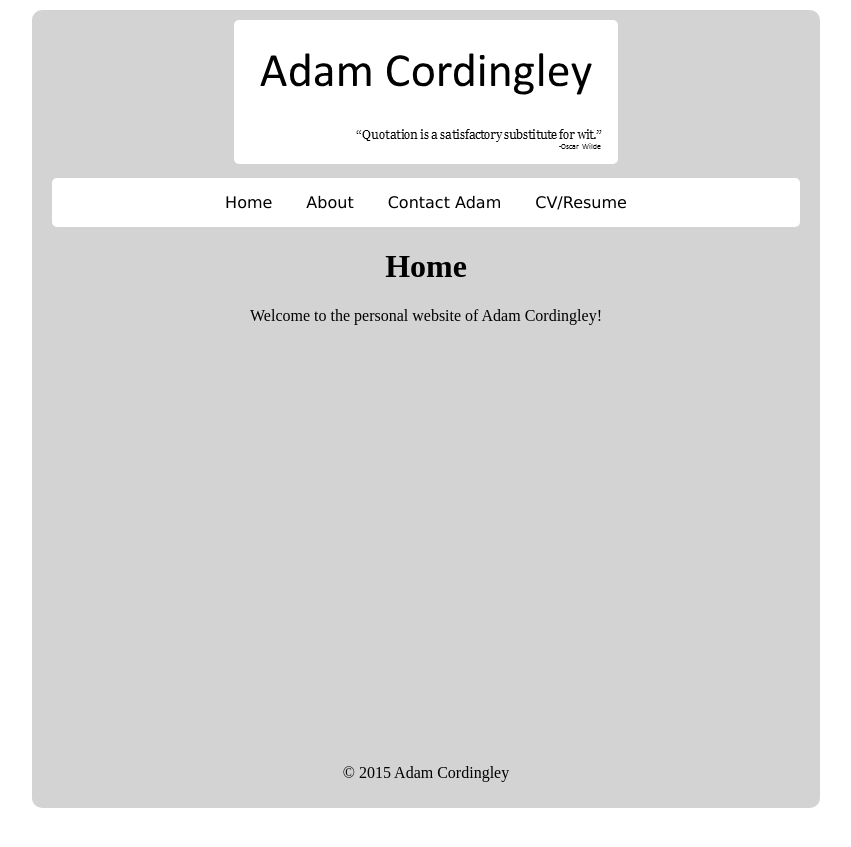
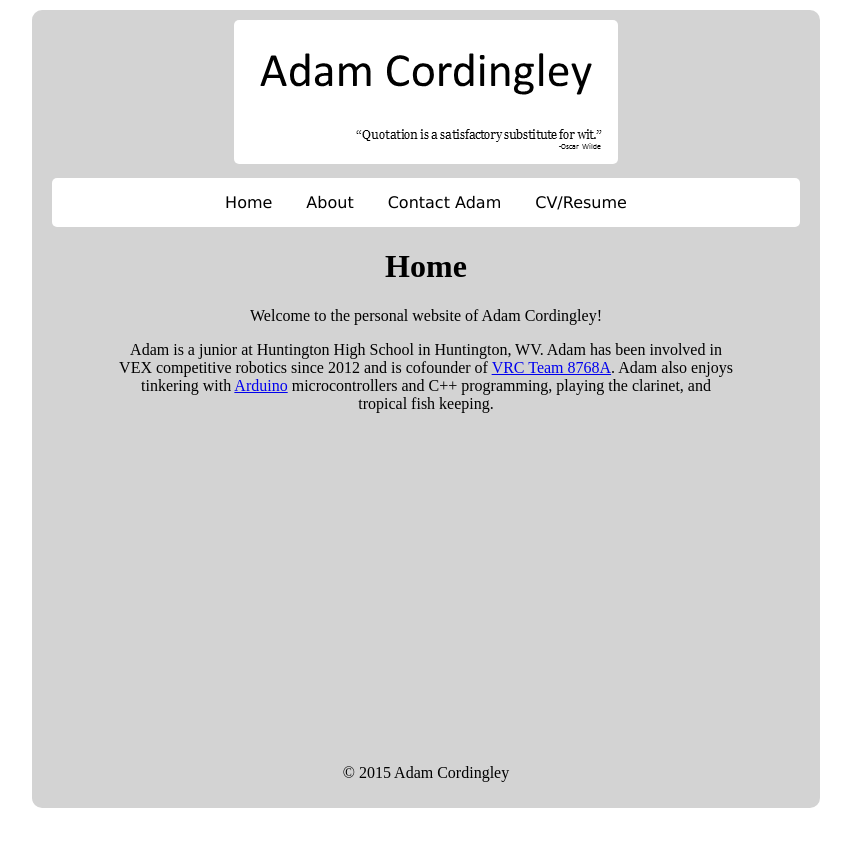
Before and after one commit to AdamC19/AdamC19.github.io, a Jekyll site: the page built from index.html, in a window 1280 px wide. Shown: the top 847 px of the page, without its empty margins (222-1073 px from the left). Built offline with Jekyll 4.4.1, drawn with Linux system fonts in a browser that asks for light colours.

Commit message:
Updates
Added content and improved layout.

```diff
--- a/_layouts/default.html
+++ b/_layouts/default.html
@@ -33,7 +33,7 @@
 			<span><a href="contact.html" id="link">Contact Adam</a></span>
 			<span><a href="AdamCordingleyCV.pdf" id="link" target="_blank">CV/Resume</a></span>
 		</div>
-		<div id="content">
+		<div id="content" class="center">
 			<h1>{{ page.title }}</h1>
 
 			{{ content }}
--- a/about.html
+++ b/about.html
@@ -1,4 +1,4 @@
 ---
 title: About
 ---
-<p>*There is no content here yet.*</p>
+<p>This site is hosted on <a href="http://github.com/">GitHub</a>. The repository for this site can be viewed .</p>
--- a/index.html
+++ b/index.html
@@ -2,3 +2,4 @@
 title: Home
 ---
 <p>Welcome to the personal website of Adam Cordingley!</p>
+<p>Adam is a junior at Huntington High School in Huntington, WV. Adam has been involved in VEX competitive robotics since 2012 and is cofounder of <a href="http://backdrive.github.io/">VRC Team 8768A</a>. Adam also enjoys tinkering with <a href="http://arduino.cc">Arduino</a> microcontrollers and C++ programming, playing the clarinet, and tropical fish keeping.</p>
--- a/style.css
+++ b/style.css
@@ -26,6 +26,7 @@ div#nav {
 }
 
 div#content {
+	width:80%;
 	min-height: 500px;
 	text-align: center;
 }
@@ -58,3 +59,7 @@ a:visited#link {
 
 	color: black;
 }
+
+/*p{
+	max-
+}*/
```
